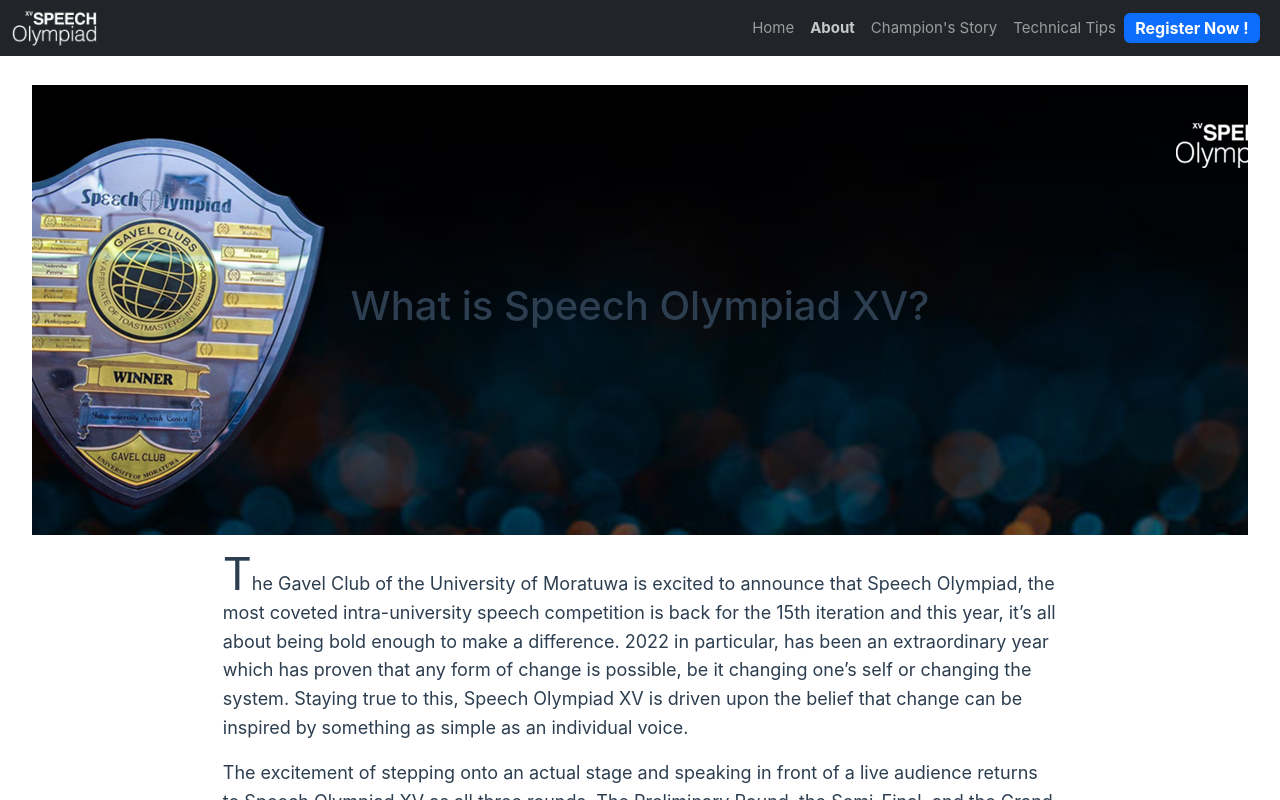
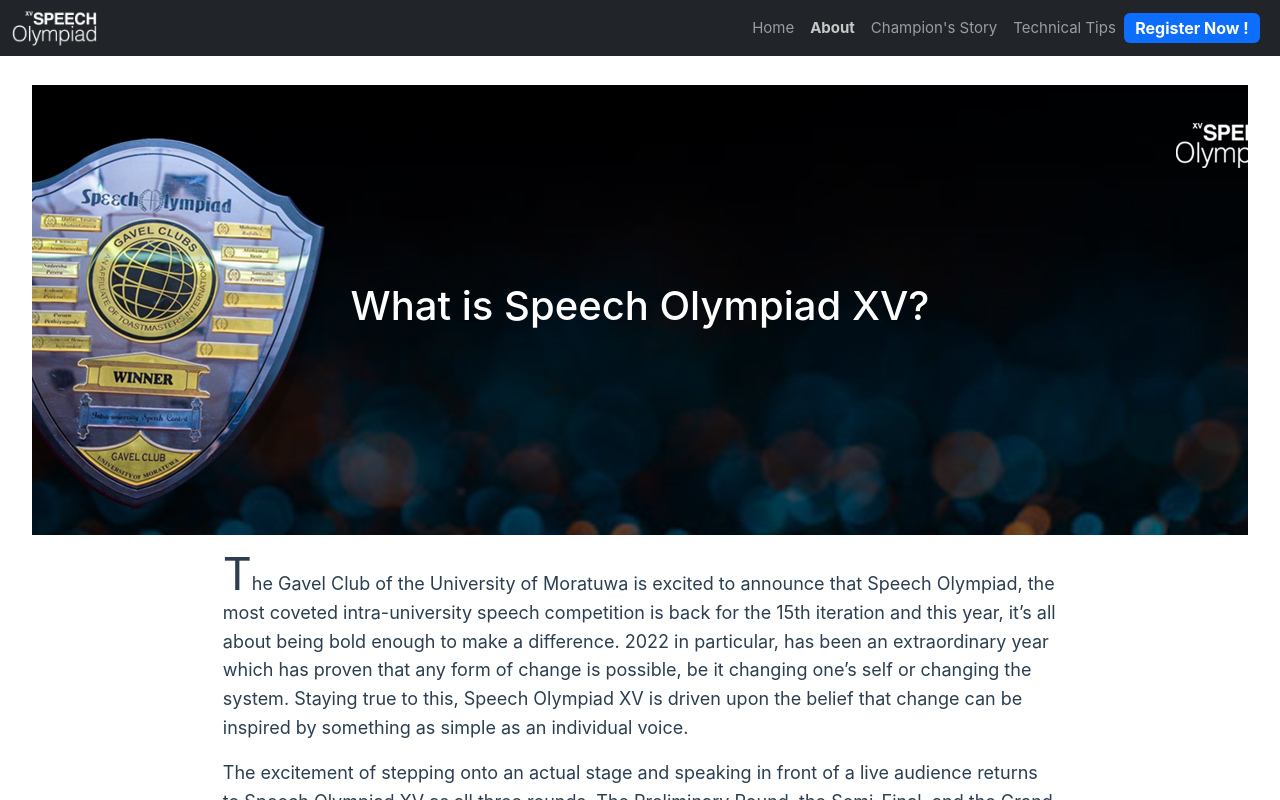
Before and after one commit to SpeechOlympiadXV/speecholympiadxv.github.io, a Vue app: page / in a window 1280 px wide. Both pictures are taken after a click on the element "About". Shown: the top 800 px of the page. Built offline with nearby package versions, Linux system fonts and the light colour scheme.

Commit message:
hero text color to white

```diff
--- a/src/components/AppHeroSection.vue
+++ b/src/components/AppHeroSection.vue
@@ -24,7 +24,8 @@ export default {
   top: 50%;
   left: 50%;
   transform: translate(-50%, -50%);
-  z-index: 1;
+  z-index: 10;
+  color: var(--vt-c-white);
 }
 .hero {
   text-align: center;
```
